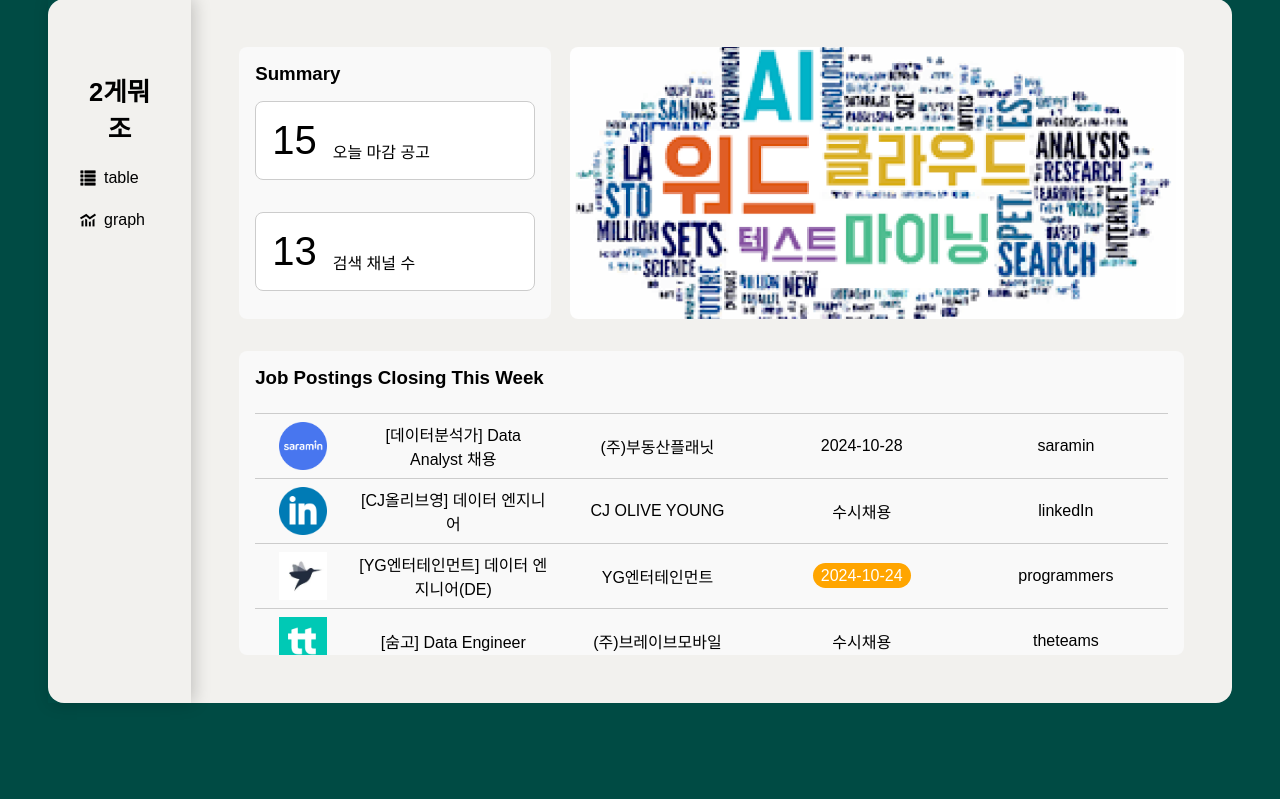
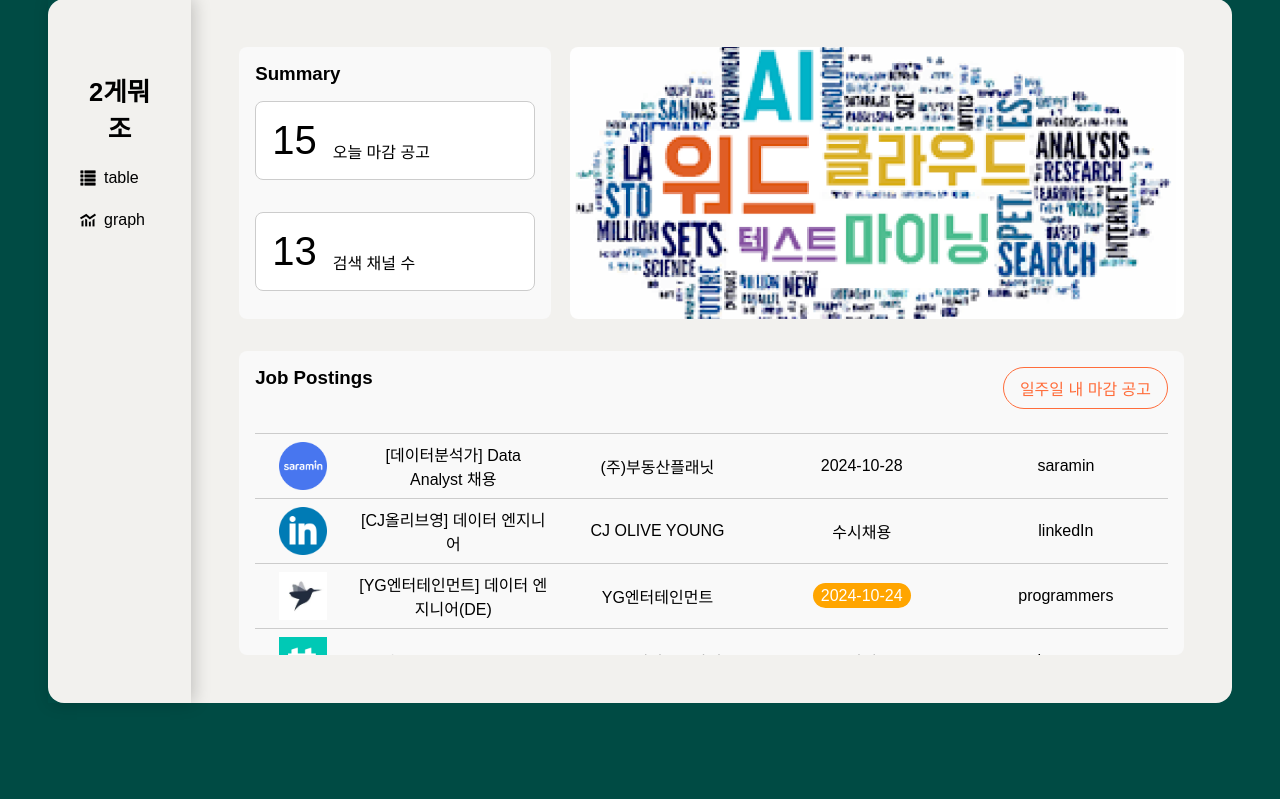
Before and after one commit to Proverbs1603/DataCareerBoard, a Django app: template recruits/templates/job_list.html in a window 1280 px wide. Shown: the part 49-848 px from the top of the page. Run offline with Django 5.2, Linux system fonts and the light colour scheme; the template is opened without the code that fills it: values that come from a table or form of the project are taken from there, others are empty; data comes from the database, SQL or seed files in the repository.

Commit message:
Update templates for this week closing job posting

```diff
--- a/recruits/static/css/style.css
+++ b/recruits/static/css/style.css
@@ -6,6 +6,10 @@
 a {
   text-decoration: none;
   color: inherit;
+}
+button {
+  all: unset;
+  display: inline-block;
 }
 body {
   font-family: Arial, sans-serif;
@@ -112,6 +116,24 @@ body {
   overflow-y: auto;
   border-radius: 0.5rem;
   background-color: #f9f9f9;
+}
+.table-label {
+  display: flex;
+  flex-direction: row;
+  justify-content: space-between;
+}
+#filterThisWeek {
+  padding: 0.5rem 1rem;
+  border: 1px solid#ff6d3b;
+  border-radius: 5rem;
+  color: #ff6d3b;
+}
+#filterThisWeek:hover,
+#filterThisWeek.active {
+  padding: 0.5rem 1rem;
+  border-radius: 5rem;
+  background-color: #ff6d3b;
+  color: white;
 }
 .filter-nav {
   display: flex;
--- a/recruits/static/js/script.js
+++ b/recruits/static/js/script.js
@@ -83,3 +83,31 @@ document.addEventListener("DOMContentLoaded", function () {
     }
   });
 });
+
+// this week filter button
+document.addEventListener("DOMContentLoaded", function () {
+  const rows = document.querySelectorAll("#result .recruit-row");
+
+  rows.forEach((row) => {
+    if (row.querySelector("td:nth-child(2)").textContent.includes("수시채용")) {
+      row.style.display = "none";
+    }
+  });
+
+  document.getElementById("filterThisWeek").addEventListener("click", function () {
+    const today = new Date();
+    const endOfWeek = new Date(today);
+    endOfWeek.setDate(today.getDate() + 7);
+
+    rows.forEach((row) => {
+      const endDate = new Date(row.querySelector(".end-date").dataset.endDate);
+      const isRecruitmentOpen = !row.querySelector("td:nth-child(2)").textContent.includes("수시채용");
+
+      if (endDate >= today && endDate <= endOfWeek && isRecruitmentOpen) {
+        row.style.display = "";
+      } else {
+        row.style.display = "none";
+      }
+    });
+  });
+});
--- a/recruits/templates/job_list.html
+++ b/recruits/templates/job_list.html
@@ -39,7 +39,10 @@
           </div>
         </section>
         <section class="table-container">
-          <h3>Job Postings Closing This Week</h3>
+          <div class="table-label">
+            <h3>Job Postings</h3>
+            <button type="text" id="filterThisWeek">일주일 내 마감 공고</button>
+          </div>
           <table class="results-table">
             <tbody id="result">
               {% for recruit in recruits %}
```
Also changed, not shown: recruits/views.py (+9 -3 lines).
